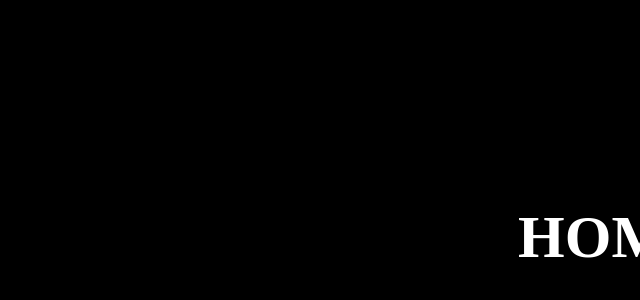
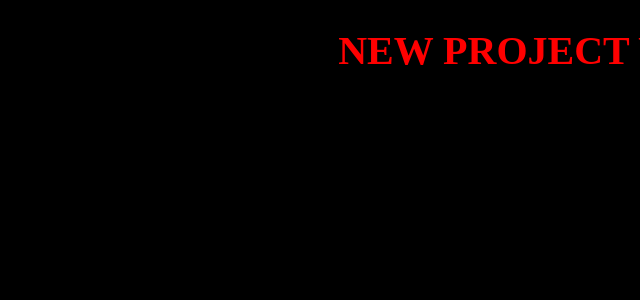
Before and after one commit to nonynony28-netizen/Menarah, a React (Vite) app: page /#/ in a window 1280 px wide. Shown: the top 300 px of the page, without its empty margins (640-1280 px from the left). Built offline with nearby package versions, Linux system fonts and the light colour scheme.

Commit message:
Simplify App component and add header
Removed routing and navbar components, added header.

```diff
--- a/src/App.jsx
+++ b/src/App.jsx
@@ -1,18 +1,8 @@
-import React from "react";
-import { HashRouter, Routes, Route } from "react-router-dom";
-
-import Navbar from "./components/Navbar";
-import Home from "./pages/Home";
-
 function App() {
   return (
-    <HashRouter>
-      <Navbar />
-
-      <Routes>
-        <Route path="/" element={<Home />} />
-      </Routes>
-    </HashRouter>
+    <h1 style={{color:"red", fontSize:"40px"}}>
+      NEW PROJECT WORKING
+    </h1>
   );
 }
 
```
